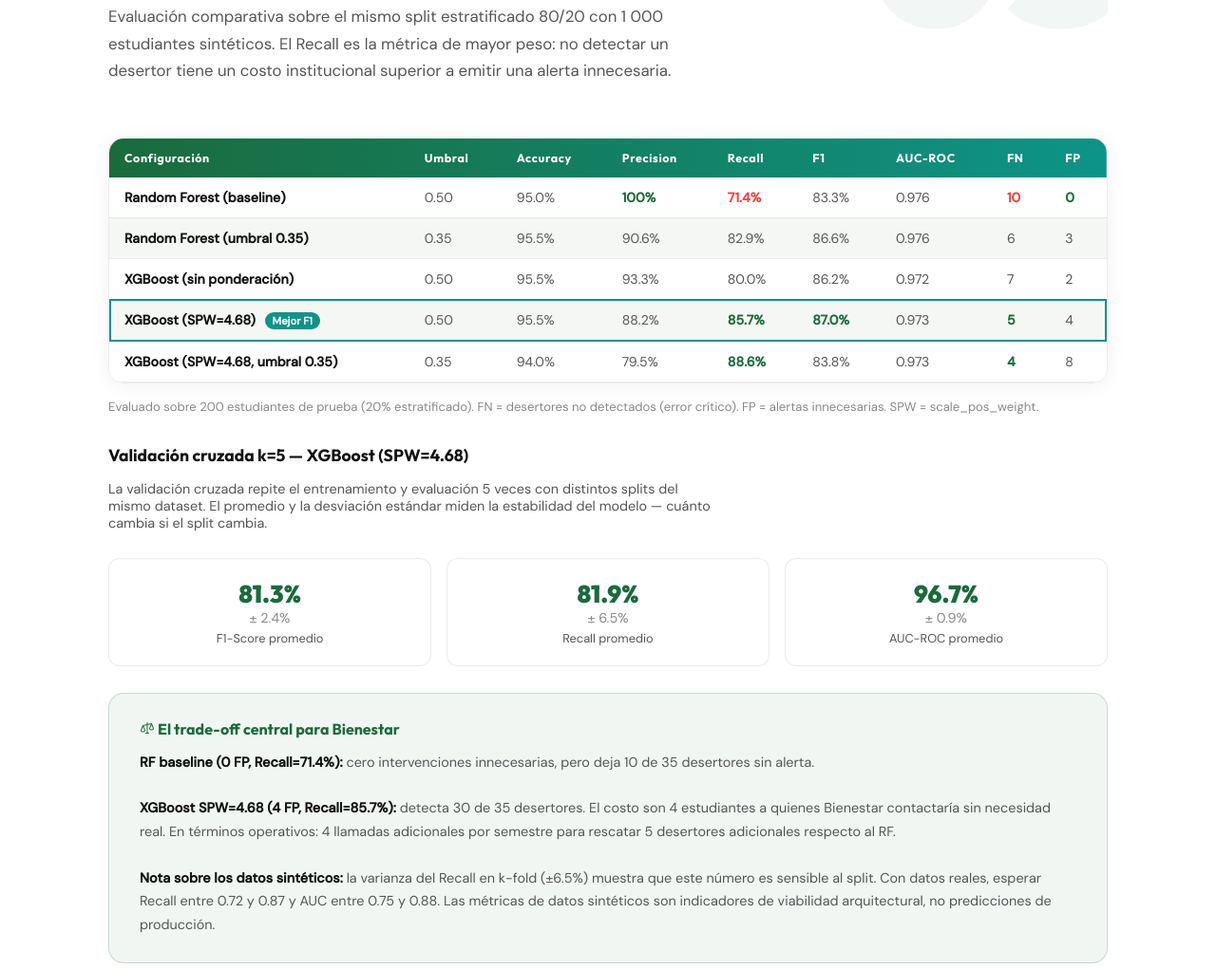
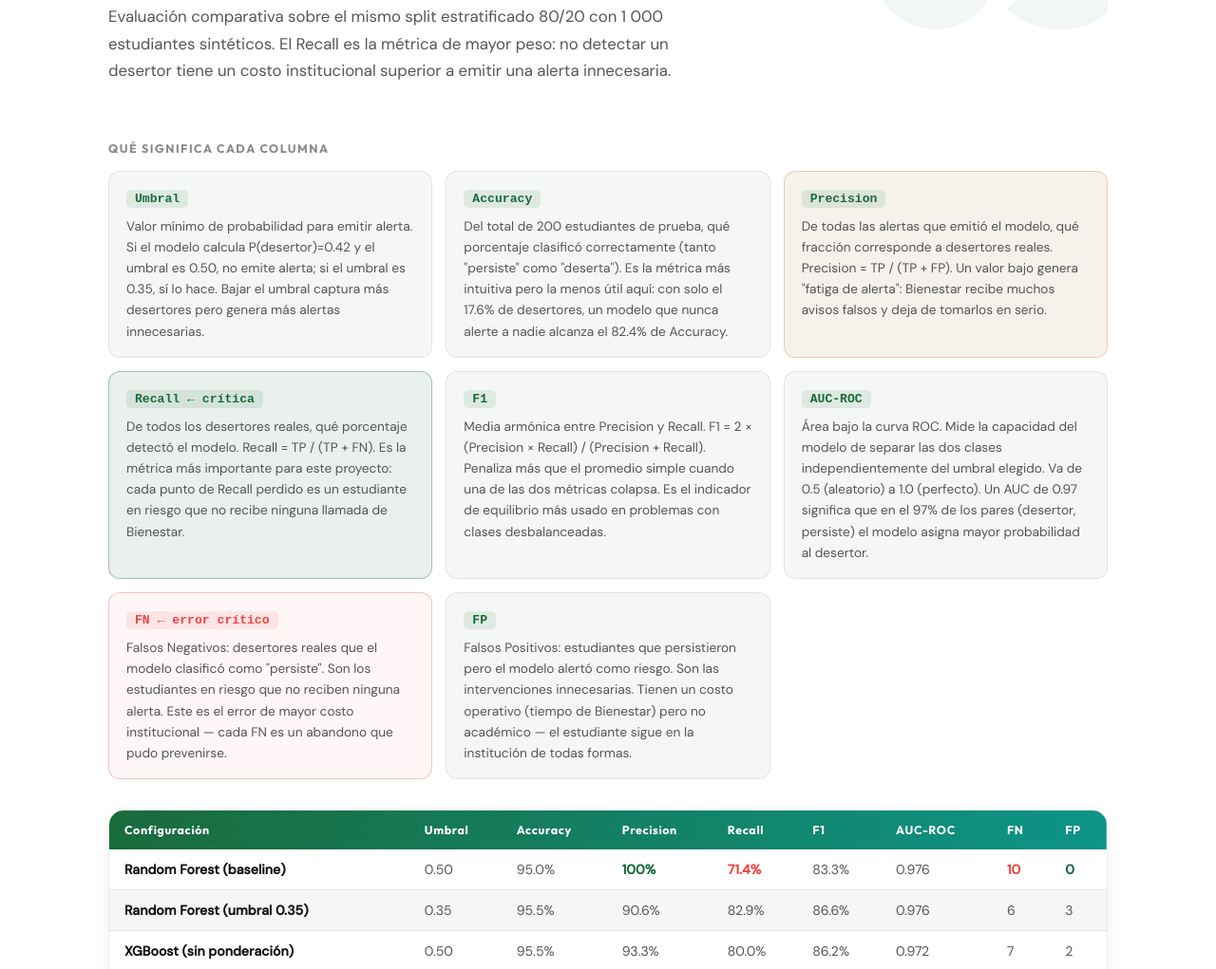
Before and after one commit to ACJUGGLER645/PI_II, a plain HTML site: page web/explicacion.html in a window 1280 px wide. Shown: the part 4591-5612 px from the top of the page at 95% size. Drawn offline with nearby package versions, Linux system fonts and the light colour scheme.

Commit message:
Agregar leyenda de métricas en tabla comparativa RF vs XGBoost
Explica cada columna (Umbral, Accuracy, Precision, Recall, F1,
AUC-ROC, FN, FP) con tarjetas visuales antes de la tabla.
Recall y FN destacados como métricas críticas del proyecto.

```diff
--- a/web/explicacion.html
+++ b/web/explicacion.html
@@ -274,6 +274,64 @@
     .tag-risk { background: rgba(239,68,68,0.12); color: #ef4444; }
     .tag-warn { background: color-mix(in srgb, var(--color-accent) 12%, transparent); color: var(--color-accent); }
     .tag-info { background: color-mix(in srgb, var(--color-secondary) 12%, transparent); color: var(--color-secondary); }
+
+    /* ── Metrics legend ──────────────────────────────────────── */
+    .metrics-legend {
+      margin: 36px 0 28px;
+    }
+    .legend-title {
+      font-family: var(--font-head);
+      font-size: 0.78rem;
+      font-weight: 700;
+      letter-spacing: 0.12em;
+      text-transform: uppercase;
+      color: var(--text-muted);
+      margin-bottom: 16px;
+    }
+    .legend-grid {
+      display: grid;
+      grid-template-columns: repeat(auto-fill, minmax(260px, 1fr));
+      gap: 14px;
+    }
+    .legend-card {
+      background: var(--bg-secondary);
+      border: 1px solid var(--card-border);
+      border-radius: 12px;
+      padding: 16px 18px;
+    }
+    .legend-card-primary {
+      border-color: color-mix(in srgb, var(--color-primary) 35%, transparent);
+      background: color-mix(in srgb, var(--color-primary) 5%, var(--bg-secondary));
+    }
+    .legend-card-risk {
+      border-color: rgba(239,68,68,0.30);
+      background: rgba(239,68,68,0.04);
+    }
+    .legend-card-warn {
+      border-color: color-mix(in srgb, var(--color-accent) 30%, transparent);
+      background: color-mix(in srgb, var(--color-accent) 4%, var(--bg-secondary));
+    }
+    .legend-col {
+      display: inline-block;
+      font-family: 'Courier New', monospace;
+      font-size: 0.82rem;
+      font-weight: 700;
+      color: var(--color-primary);
+      background: color-mix(in srgb, var(--color-primary) 10%, transparent);
+      padding: 2px 9px;
+      border-radius: 5px;
+      margin-bottom: 8px;
+    }
+    .legend-col-primary { color: var(--color-primary); }
+    .legend-col-risk {
+      color: #ef4444;
+      background: rgba(239,68,68,0.10);
+    }
+    .legend-card p {
+      font-size: 0.855rem;
+      color: var(--text-secondary);
+      line-height: 1.62;
+    }
 
     /* ── Comparison table ────────────────────────────────────── */
     .comp-table-wrap {
@@ -696,6 +754,54 @@ Grupo sin riesgo          :  parcial_cX ~ N_trunc( μ ∈ {3.5, 3.8, 4.2}, σ=0.
     </p>
   </div>
 
+  <!-- Leyenda de columnas -->
+  <div class="metrics-legend fade-in">
+    <p class="legend-title">Qué significa cada columna</p>
+    <div class="legend-grid">
+
+      <div class="legend-card">
+        <span class="legend-col">Umbral</span>
+        <p>Valor mínimo de probabilidad para emitir alerta. Si el modelo calcula P(desertor)=0.42 y el umbral es 0.50, no emite alerta; si el umbral es 0.35, sí lo hace. Bajar el umbral captura más desertores pero genera más alertas innecesarias.</p>
+      </div>
+
+      <div class="legend-card">
+        <span class="legend-col">Accuracy</span>
+        <p>Del total de 200 estudiantes de prueba, qué porcentaje clasificó correctamente (tanto "persiste" como "deserta"). Es la métrica más intuitiva pero la menos útil aquí: con solo el 17.6% de desertores, un modelo que nunca alerte a nadie alcanza el 82.4% de Accuracy.</p>
+      </div>
+
+      <div class="legend-card legend-card-warn">
+        <span class="legend-col">Precision</span>
+        <p>De todas las alertas que emitió el modelo, qué fracción corresponde a desertores reales. Precision = TP / (TP + FP). Un valor bajo genera "fatiga de alerta": Bienestar recibe muchos avisos falsos y deja de tomarlos en serio.</p>
+      </div>
+
+      <div class="legend-card legend-card-primary">
+        <span class="legend-col legend-col-primary">Recall ← crítica</span>
+        <p>De todos los desertores reales, qué porcentaje detectó el modelo. Recall = TP / (TP + FN). Es la métrica más importante para este proyecto: cada punto de Recall perdido es un estudiante en riesgo que no recibe ninguna llamada de Bienestar.</p>
+      </div>
+
+      <div class="legend-card">
+        <span class="legend-col">F1</span>
+        <p>Media armónica entre Precision y Recall. F1 = 2 × (Precision × Recall) / (Precision + Recall). Penaliza más que el promedio simple cuando una de las dos métricas colapsa. Es el indicador de equilibrio más usado en problemas con clases desbalanceadas.</p>
+      </div>
+
+      <div class="legend-card">
+        <span class="legend-col">AUC-ROC</span>
+        <p>Área bajo la curva ROC. Mide la capacidad del modelo de separar las dos clases independientemente del umbral elegido. Va de 0.5 (aleatorio) a 1.0 (perfecto). Un AUC de 0.97 significa que en el 97% de los pares (desertor, persiste) el modelo asigna mayor probabilidad al desertor.</p>
+      </div>
+
+      <div class="legend-card legend-card-risk">
+        <span class="legend-col legend-col-risk">FN ← error crítico</span>
+        <p>Falsos Negativos: desertores reales que el modelo clasificó como "persiste". Son los estudiantes en riesgo que no reciben ninguna alerta. Este es el error de mayor costo institucional — cada FN es un abandono que pudo prevenirse.</p>
+      </div>
+
+      <div class="legend-card">
+        <span class="legend-col">FP</span>
+        <p>Falsos Positivos: estudiantes que persistieron pero el modelo alertó como riesgo. Son las intervenciones innecesarias. Tienen un costo operativo (tiempo de Bienestar) pero no académico — el estudiante sigue en la institución de todas formas.</p>
+      </div>
+
+    </div>
+  </div>
+
   <div class="comp-table-wrap fade-in">
     <table class="comp-table">
       <thead>
```
